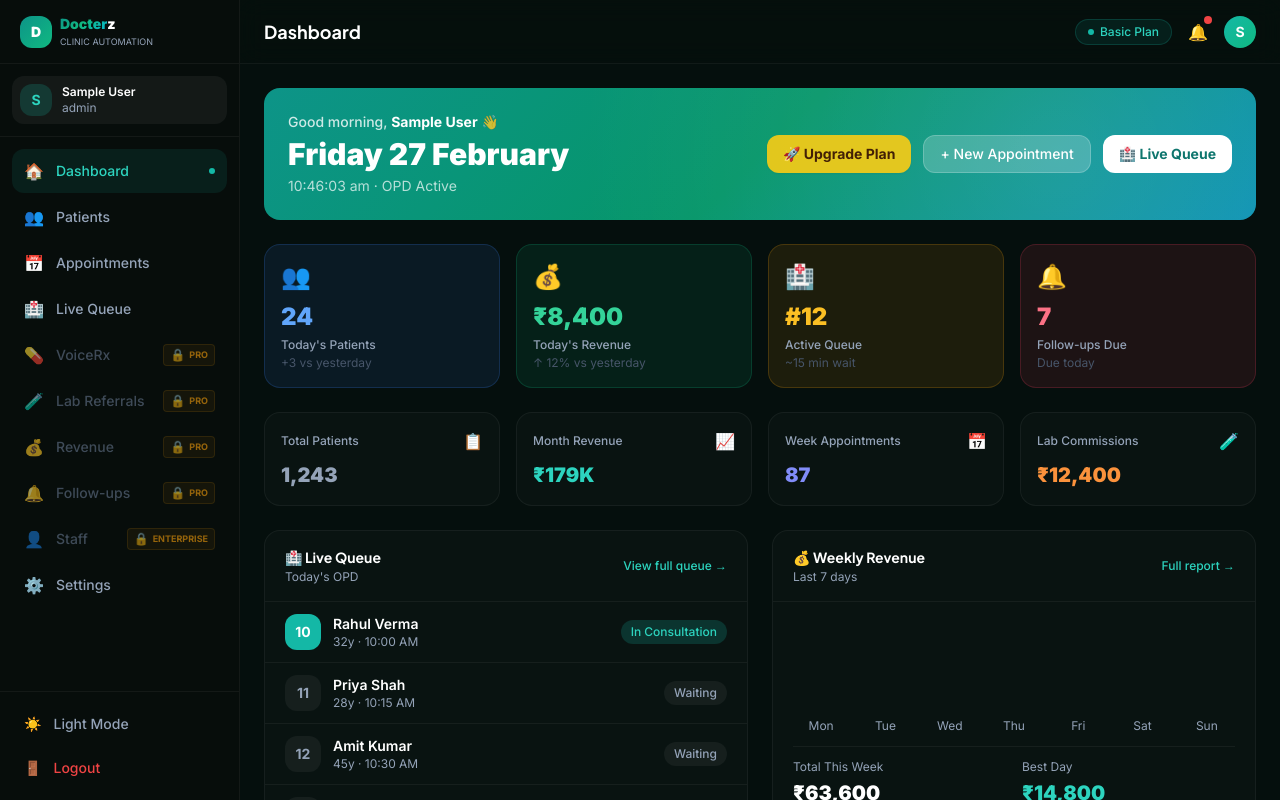
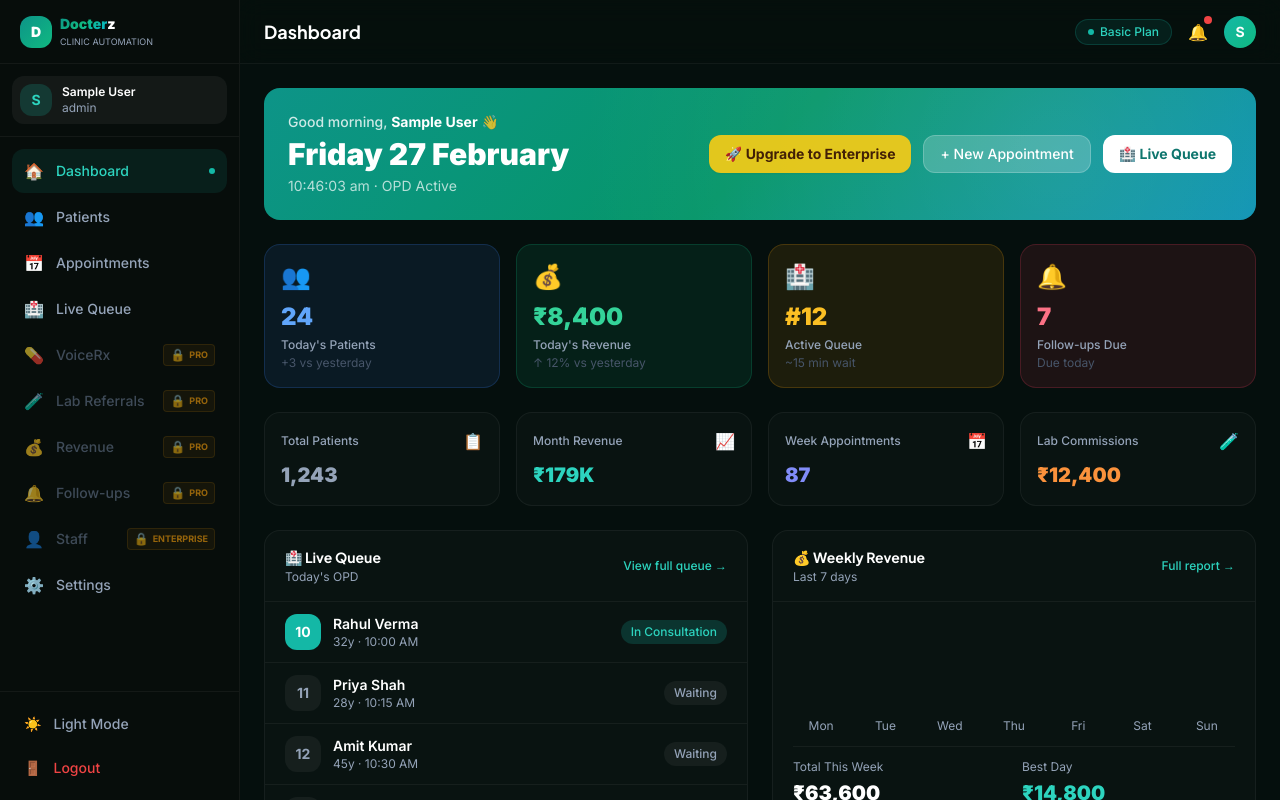
Before and after one commit to haarekasahara1923-wq/docterz, a Next.js app: page /dashboard in a window 1280 px wide. Shown: the top 800 px of the page. Built offline with nearby package versions, Linux system fonts and the light colour scheme; sample sign-in values are in the browser's storage.

Commit message:
feat(dashboard): show smart renew and upgrade buttons based on current plan

```diff
--- a/src/app/dashboard/page.tsx
+++ b/src/app/dashboard/page.tsx
@@ -60,6 +60,7 @@ export default function DashboardPage() {
   ])
 
   const [isProcessingUpgrade, setIsProcessingUpgrade] = useState(false);
+  const [currentPlan, setCurrentPlan] = useState('PRO');
 
   useEffect(() => {
     const hour = new Date().getHours()
@@ -71,6 +72,9 @@ export default function DashboardPage() {
     if (stored) {
       const user = JSON.parse(stored)
       setUserName(user.name || 'Doctor')
+      if (user.subscription && user.subscription.plan) {
+        setCurrentPlan(user.subscription.plan);
+      }
     }
 
     const timer = setInterval(() => setCurrentTime(new Date()), 1000)
@@ -188,10 +192,19 @@ export default function DashboardPage() {
             </div>
           </div>
           <div className="flex flex-wrap gap-2 sm:gap-3">
-            <button onClick={() => handleUpgrade('PRO', 2499)} disabled={isProcessingUpgrade}
-              className="flex items-center gap-2 px-4 py-2 bg-yellow-400/90 hover:bg-yellow-400 text-yellow-950 text-sm font-bold rounded-xl transition-all shadow-sm disabled:opacity-50">
-              🚀 {isProcessingUpgrade ? 'Processing...' : 'Upgrade Plan'}
-            </button>
+            {currentPlan === 'BASIC' && (
+              <button onClick={() => handleUpgrade('BASIC', 999)} disabled={isProcessingUpgrade}
+                className="flex items-center gap-2 px-4 py-2 bg-slate-100 hover:bg-slate-200 text-slate-800 text-sm font-bold rounded-xl transition-all shadow-sm disabled:opacity-50">
+                🔁 {isProcessingUpgrade ? 'Processing...' : 'Renew Basic (₹999)'}
+              </button>
+            )}
+
+            {(currentPlan === 'BASIC' || currentPlan === 'PRO') && (
+              <button onClick={() => handleUpgrade(currentPlan === 'PRO' ? 'ENTERPRISE' : 'PRO', currentPlan === 'PRO' ? 4999 : 2499)} disabled={isProcessingUpgrade}
+                className="flex items-center gap-2 px-4 py-2 bg-yellow-400/90 hover:bg-yellow-400 text-yellow-950 text-sm font-bold rounded-xl transition-all shadow-sm disabled:opacity-50">
+                🚀 {isProcessingUpgrade ? 'Processing...' : `Upgrade to ${currentPlan === 'PRO' ? 'Enterprise' : 'Pro'}`}
+              </button>
+            )}
             <Link href="/dashboard/appointments?new=1"
               className="flex items-center gap-2 px-4 py-2 bg-white/20 hover:bg-white/30 text-white text-sm font-medium rounded-xl transition-all border border-white/20">
               + New Appointment
```
